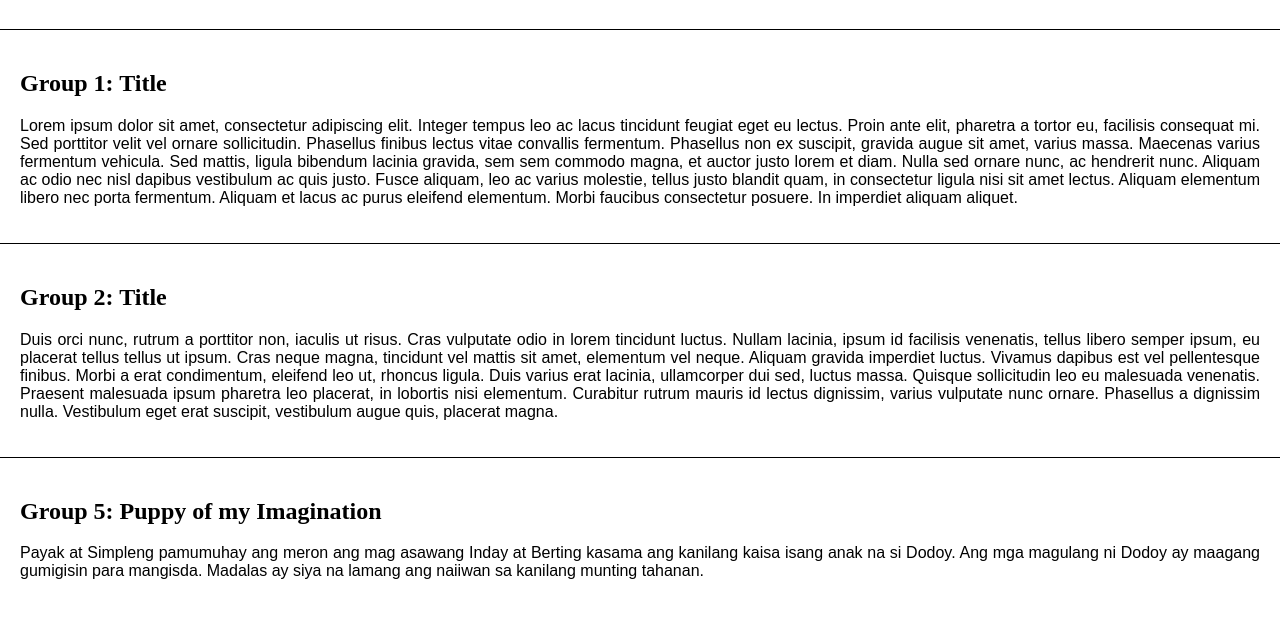
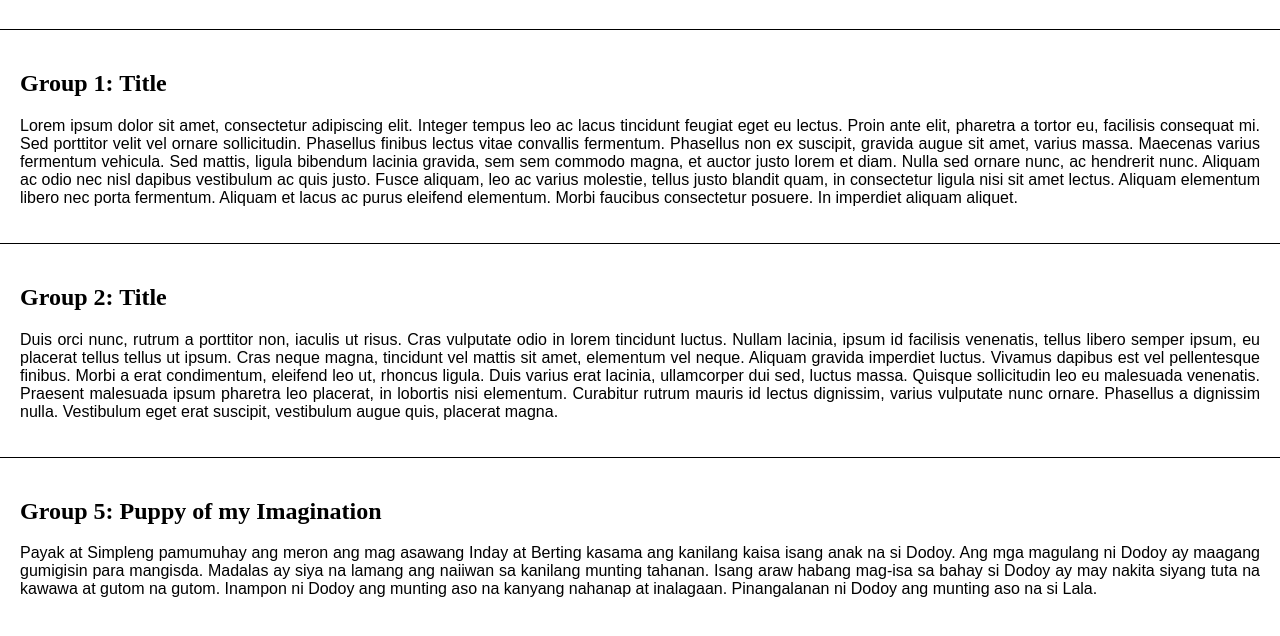
Before and after one commit to git-bootcampers/beta, a plain HTML site: page index.html in a window 1280 px wide. Shown: the part 108-744 px from the top of the page. Drawn offline with Linux system fonts and the light colour scheme.

Commit message:
Added 2 sentences

```diff
--- a/index.html
+++ b/index.html
@@ -60,7 +60,9 @@
         <h1>Group 5: Puppy of my Imagination</h1>
         <p>Payak at Simpleng pamumuhay ang meron ang mag asawang Inday at Berting kasama ang kanilang kaisa isang anak na si Dodoy.
         Ang mga magulang ni Dodoy ay maagang gumigisin para mangisda. Madalas ay siya na lamang ang naiiwan sa kanilang munting tahanan.
-       </p>
+        Isang araw habang mag-isa sa bahay si Dodoy ay may nakita siyang tuta na kawawa at gutom na gutom. Inampon ni Dodoy ang munting aso na kanyang nahanap at inalagaan.
+        Pinangalanan ni Dodoy ang munting aso na si Lala.
+    </p>
     </section>
 </body>
 
```
